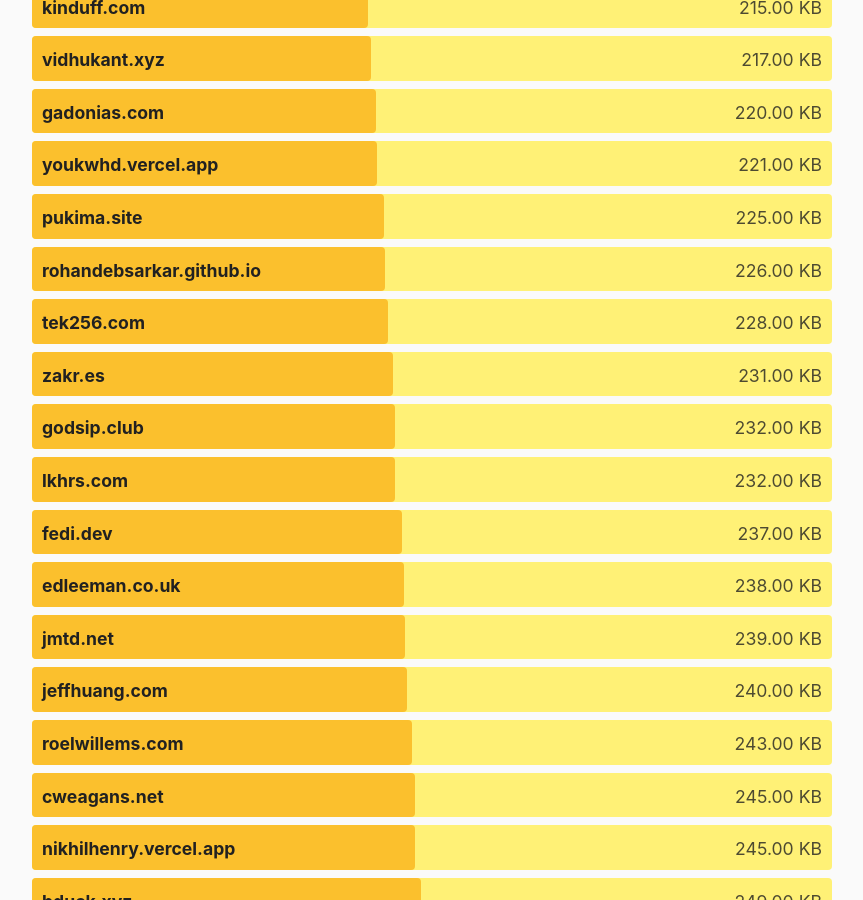
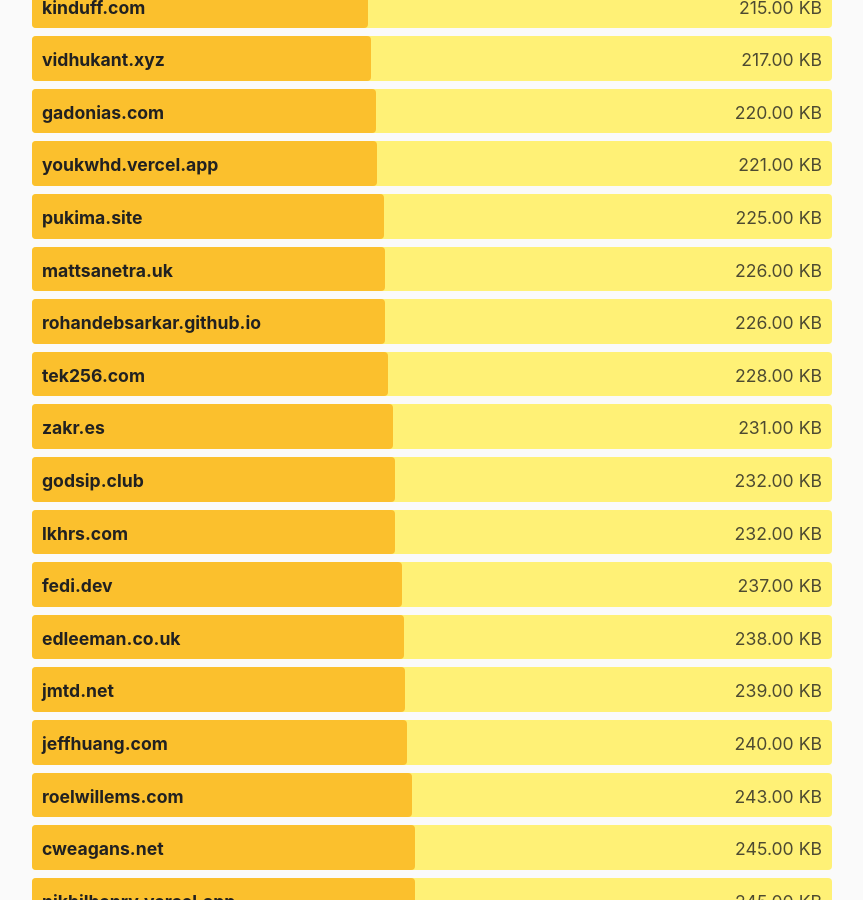
Before and after one commit to kevquirk/512kb.club, a Jekyll site: the page built from index.md, in a window 1280 px wide and 900 px high, scrolled down 25681 px. Shown: the whole window, without its empty margins (208-1071 px from the left). Built offline with Jekyll 4.4.1, drawn with Linux system fonts in a browser that asks for light colours.

Commit message:
Add mattsanetra.uk

```diff
--- a/_data/sites.yml
+++ b/_data/sites.yml
@@ -1677,6 +1677,11 @@
   size: 87.0
   last_checked: 2022-08-03
 
+- domain: mattsanetra.uk
+  url: https://mattsanetra.uk/
+  size: 226
+  last_checked: 2023-03-18
+
 - domain: mawoka.eu
   url: https://mawoka.eu/
   size: 485
```
